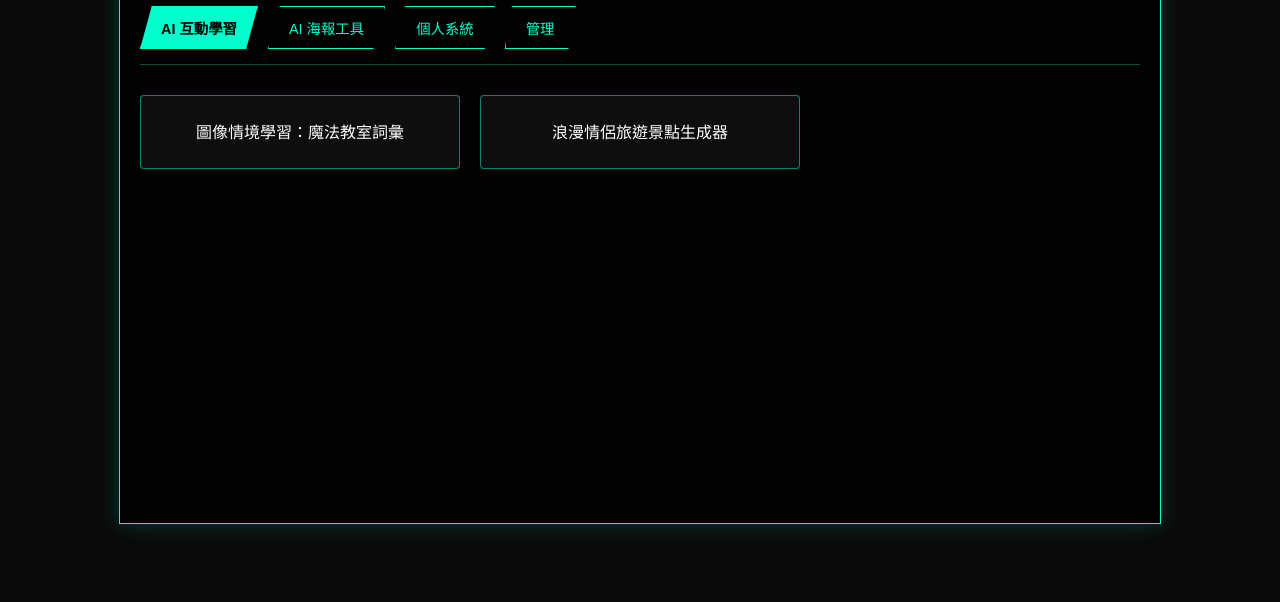
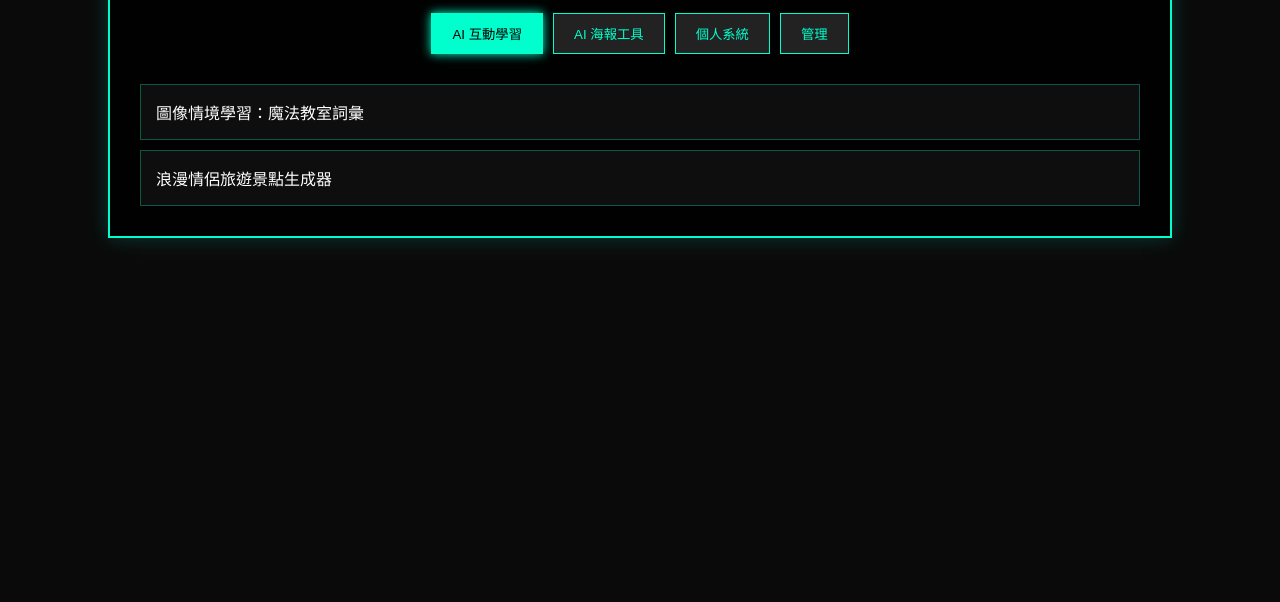
Before and after one commit to cpaizo/cpaizo.github.io, a plain HTML site: page index.html in a window 1280 px wide. Shown: the part 198-800 px from the top of the page. Drawn offline with Linux system fonts and the light colour scheme.

Commit message:
Update style.css

```diff
--- a/style.css
+++ b/style.css
@@ -1,150 +1,92 @@
-/* --- 基礎背景與容器設定 --- */
+/* --- 基礎環境設定 --- */
 :root {
-    --primary-glow: #00ffcc; /* 螢光綠 */
-    --bg-dark: #0a0a0a;
-    --text-white: #ffffff;
+    --neon-green: #00ffcc;
+    --dark-bg: #0a0a0a;
 }
 
 body {
-    background-color: var(--bg-dark);
-    color: var(--text-white);
-    font-family: 'Segoe UI', 'Microsoft JhengHei', sans-serif;
+    background-color: var(--dark-bg);
+    color: white;
+    font-family: sans-serif;
     margin: 0;
-    overflow-x: hidden;
+    display: flex;
+    justify-content: center;
 }
 
 .console-container {
+    width: 90%;
     max-width: 1000px;
-    margin: 40px auto;
-    padding: 20px;
-    border: 1px solid var(--primary-glow);
+    margin-top: 50px;
+    padding: 30px;
+    border: 2px solid var(--neon-green);
     box-shadow: 0 0 20px rgba(0, 255, 204, 0.2);
-    min-height: 80vh;
-    background: rgba(0, 0, 0, 0.8);
+    background: rgba(0, 0, 0, 0.9);
 }
 
-header h1 {
-    color: var(--primary-glow);
-    text-align: center;
-    text-transform: uppercase;
-    letter-spacing: 2px;
-}
-
-/* --- 分頁標籤導覽列 (Tabs) --- */
+/* --- 分類導覽按鈕 --- */
 .tab-navigation {
     display: flex;
+    gap: 10px;
+    margin-bottom: 30px;
     flex-wrap: wrap;
-    gap: 10px;
-    margin: 30px 0;
-    border-bottom: 1px solid rgba(0, 255, 204, 0.3);
-    padding-bottom: 15px;
+    justify-content: center;
 }
 
 .tab-btn {
-    background: transparent;
-    color: var(--primary-glow);
-    border: 1px solid var(--primary-glow);
+    background: #222;
+    color: var(--neon-green);
+    border: 1px solid var(--neon-green);
     padding: 10px 20px;
     cursor: pointer;
-    font-size: 0.9rem;
-    transition: all 0.3s ease;
-    clip-path: polygon(10% 0%, 100% 0%, 90% 100%, 0% 100%); /* 切角設計 */
-}
-
-.tab-btn:hover {
-    background: rgba(0, 255, 204, 0.1);
-    box-shadow: 0 0 10px var(--primary-glow);
+    transition: 0.3s;
 }
 
 .tab-btn.active {
-    background: var(--primary-glow);
-    color: #000;
-    font-weight: bold;
-    box-shadow: 0 0 15px var(--primary-glow);
+    background: var(--neon-green);
+    color: black;
+    box-shadow: 0 0 10px var(--neon-green);
 }
 
-/* --- 按鈕網格佈局 (解決重疊的關鍵) --- */
+/* --- 連結呈現區 (表格化容器) --- */
+#link-buttons {
+    display: block; /* 確保容器是區塊級別 */
+    width: 100%;
+}
+
 .buttons-sub-grid {
-    display: grid;
-    /* 自動填滿：每行最少 280px，不夠就換行 */
-    grid-template-columns: repeat(auto-fill, minmax(280px, 1fr));
-    gap: 20px;
+    display: flex; /* 改用 flex 佈局避免 grid 衝突 */
+    flex-direction: column; /* 讓連結像表格一樣一行一行排下來 */
+    gap: 10px;
     width: 100%;
-    box-sizing: border-box;
 }
 
 .link-button {
-    display: flex;
-    align-items: center;
-    justify-content: center;
-    padding: 25px 15px;
+    display: block;
+    width: 100%; /* 寬度佔滿一行 */
+    padding: 15px;
+    text-decoration: none;
+    color: white;
     background: rgba(255, 255, 255, 0.05);
-    border: 1px solid rgba(0, 255, 204, 0.5);
-    color: var(--text-white);
-    text-decoration: none;
-    text-align: center;
-    border-radius: 4px;
-    transition: all 0.3s ease;
-    line-height: 1.4;
-    word-break: break-all; /* 防止長文字撐破按鈕 */
+    border: 1px solid rgba(0, 255, 204, 0.3);
+    text-align: left; /* 文字靠左比較像表格清單 */
+    box-sizing: border-box;
+    transition: 0.2s;
 }
 
 .link-button:hover {
-    background: rgba(0, 255, 204, 0.2);
-    border-color: var(--primary-glow);
-    transform: translateY(-5px);
-    box-shadow: 0 5px 15px rgba(0, 255, 204, 0.3);
+    background: rgba(0, 255, 204, 0.1);
+    border-color: var(--neon-green);
+    padding-left: 25px; /* 滑過時有個向右的小動畫 */
 }
 
-/* --- 編輯面板樣式 --- */
+/* --- 隱藏邏輯 --- */
+.hidden { display: none !important; }
+
+/* 編輯面板簡單樣式 */
 .edit-panel {
-    background: rgba(20, 20, 20, 0.95);
-    padding: 30px;
-    border: 2px solid var(--primary-glow);
-    border-radius: 8px;
+    border: 1px solid white;
+    padding: 20px;
     margin-top: 20px;
 }
-
-.hidden {
-    display: none;
-}
-
-.input-group {
-    margin-bottom: 15px;
-}
-
-.input-group label {
-    display: block;
-    margin-bottom: 5px;
-    color: var(--primary-glow);
-}
-
-.input-group input {
-    width: 100%;
-    padding: 10px;
-    background: #222;
-    border: 1px solid #444;
-    color: white;
-    box-sizing: border-box;
-}
-
-.action-button {
-    padding: 10px 20px;
-    cursor: pointer;
-    border: none;
-    margin-right: 10px;
-    font-weight: bold;
-}
-
-.action-button.primary { background: var(--primary-glow); color: #000; }
-.action-button.secondary { background: #555; color: #fff; }
-
-/* 進場動畫 */
-.animate-in {
-    animation: scanlineFade 0.5s ease-out forwards;
-}
-
-@keyframes scanlineFade {
-    from { opacity: 0; transform: scale(0.95); }
-    to { opacity: 1; transform: scale(1); }
-}
+.input-group { margin-bottom: 10px; }
+.input-group input { width: 100%; padding: 8px; background: #222; color: white; border: 1px solid #444; }
```
